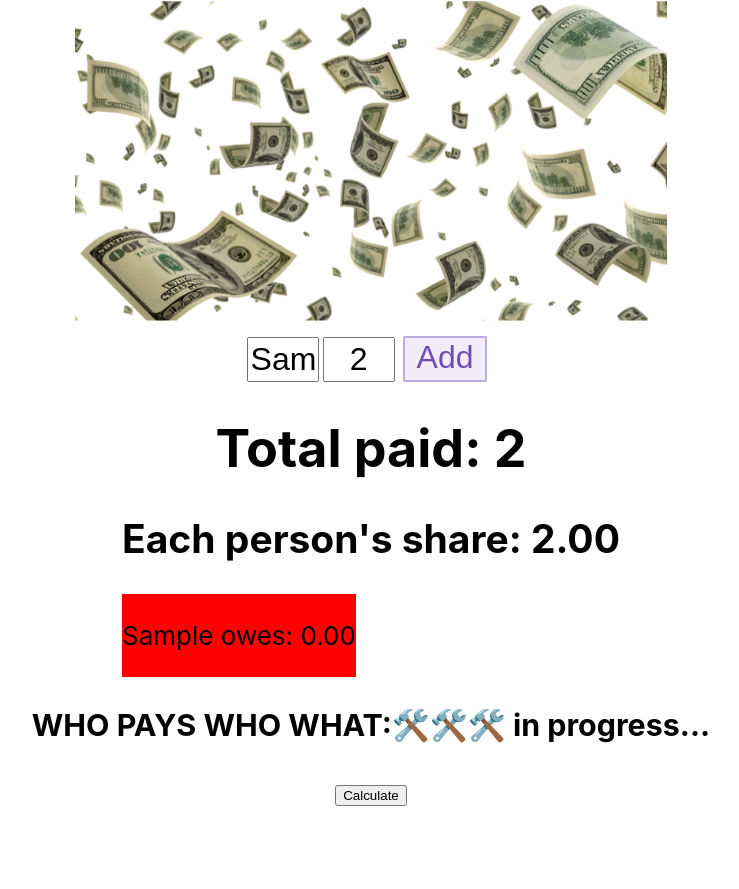
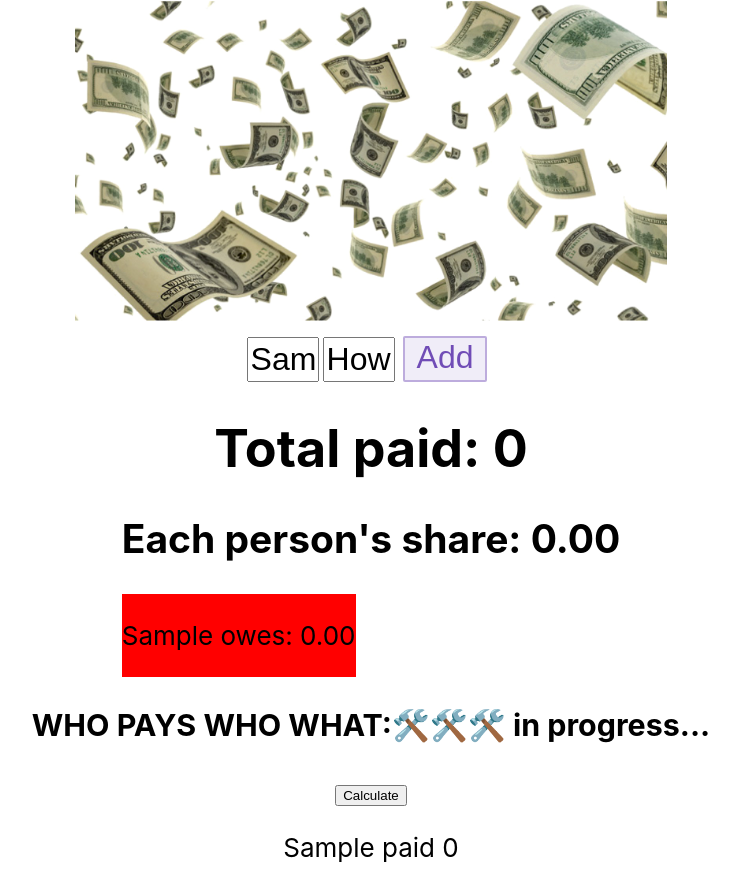
Before and after one commit to vglampard/bill-splitter, a React (Create React App) app: page / in a window 1280 px wide. Both pictures are taken after typing "Sample" into the empty fields and a click on the button "Add". Shown: the whole page, without its empty margins (269-1008 px from the left). Before the commit the page ends 806 px from the top, so only its background shows below. Built offline with nearby package versions, Linux system fonts and the light colour scheme.

Commit message:
trimmed down spare code and ran through calculations to refactor

```diff
--- a/src/App.js
+++ b/src/App.js
@@ -3,7 +3,7 @@ import logo from './logo.png';
 import { Counter } from './features/counter/Counter';
 import './App.css';
 import Result from './features/result/Result';
-import cash from "./logo.png"
+
 
 function App() {
   return (
--- a/src/features/counter/Counter.js
+++ b/src/features/counter/Counter.js
@@ -1,34 +1,26 @@
-import React, { useState } from 'react';
-import { useSelector, useDispatch } from 'react-redux';
-import {
-  incrementByAmount,
-  selectCount,
-} from './counterSlice';
-import styles from './Counter.module.css';
-import { addPayer } from '../paymentsMade/paymentsMadeSlice';
-import { selectPayers } from '../paymentsMade/paymentsMadeSlice';
+import React, { useState } from "react";
+import { useDispatch } from "react-redux";
+import styles from "./Counter.module.css";
+import { addPayer } from "../paymentsMade/paymentsMadeSlice";
 
+// NOT a counter, but in fact the input component where users input a person who contributed to a total bill, and how much they paid.
 export function Counter() {
-  const count = useSelector(selectCount);
   const dispatch = useDispatch();
-  const [incrementAmount, setIncrementAmount] = useState('2');
-  const [payer, setPayer] = useState("")
+  const [incrementAmount, setIncrementAmount] = useState("How much?");
+  const [payer, setPayer] = useState("");
+  // change amount from input string to number
   const incrementValue = Number(incrementAmount) || 0;
 
-
-  function handleClick(){
-    console.log("action object data:", incrementValue, payer)
-    dispatch(addPayer({name: payer, amount: incrementValue}))
-
-    dispatch(incrementByAmount(incrementValue));
+  function handleClick() {
+    // add new payer to the payers array via reducer action
+    dispatch(addPayer({ name: payer, amount: incrementValue }));
   }
 
   return (
     <div>
+      <div className={styles.row}></div>
       <div className={styles.row}>
-      </div>
-      <div className={styles.row}>
-      <input
+        <input
           className={styles.textbox}
           aria-label="Payer name"
           value={payer}
@@ -36,17 +28,13 @@ export function Counter() {
         />
         <input
           className={styles.textbox}
-          aria-label="Set increment amount"
+          aria-label="Payment amount"
           value={incrementAmount}
           onChange={(e) => setIncrementAmount(e.target.value)}
         />
-        <button
-          className={styles.button}
-          onClick={handleClick}
-        >
+        <button className={styles.button} onClick={handleClick}>
           Add
         </button>
-
       </div>
     </div>
   );
--- a/src/features/counter/counterAPI.js
+++ /dev/null
@@ -1,6 +0,0 @@
-// A mock function to mimic making an async request for data
-export function fetchCount(amount = 1) {
-  return new Promise((resolve) =>
-    setTimeout(() => resolve({ data: amount }), 500)
-  );
-}
--- a/src/features/counter/counterSlice.js
+++ b/src/features/counter/counterSlice.js
@@ -1,5 +1,5 @@
 import { createAsyncThunk, createSlice } from '@reduxjs/toolkit';
-import { fetchCount } from './counterAPI';
+// import { fetchCount } from './counterAPI';
 
 const initialState = {
   value: 0,
@@ -11,14 +11,14 @@ const initialState = {
 // will call the thunk with the `dispatch` function as the first argument. Async
 // code can then be executed and other actions can be dispatched. Thunks are
 // typically used to make async requests.
-export const incrementAsync = createAsyncThunk(
-  'counter/fetchCount',
-  async (amount) => {
-    const response = await fetchCount(amount);
-    // The value we return becomes the `fulfilled` action payload
-    return response.data;
-  }
-);
+// export const incrementAsync = createAsyncThunk(
+//   'counter/fetchCount',
+//   async (amount) => {
+//     const response = await fetchCount(amount);
+//     // The value we return becomes the `fulfilled` action payload
+//     return response.data;
+//   }
+// );
 
 export const counterSlice = createSlice({
   name: 'counter',
@@ -42,16 +42,16 @@ export const counterSlice = createSlice({
   },
   // The `extraReducers` field lets the slice handle actions defined elsewhere,
   // including actions generated by createAsyncThunk or in other slices.
-  extraReducers: (builder) => {
-    builder
-      .addCase(incrementAsync.pending, (state) => {
-        state.status = 'loading';
-      })
-      .addCase(incrementAsync.fulfilled, (state, action) => {
-        state.status = 'idle';
-        state.value += action.payload;
-      });
-  },
+  // extraReducers: (builder) => {
+  //   builder
+  //     .addCase(incrementAsync.pending, (state) => {
+  //       state.status = 'loading';
+  //     })
+  //     .addCase(incrementAsync.fulfilled, (state, action) => {
+  //       state.status = 'idle';
+  //       state.value += action.payload;
+  //     });
+  // },
 });
 
 export const { increment, decrement, incrementByAmount } = counterSlice.actions;
--- a/src/features/paymentsMade/paymentsMade.js
+++ b/src/features/paymentsMade/paymentsMade.js
@@ -0,0 +1,13 @@
+import React from 'react'
+
+export default function PaymentsMade({payers}) {
+  return (
+    <div>{payers.map((payer) => {
+        return (
+          <p>
+            {payer.name} paid {payer.amount}
+          </p>
+        );
+      })}</div>
+  )
+}
--- a/src/features/result/Result.js
+++ b/src/features/result/Result.js
@@ -1,21 +1,31 @@
-import { useSelector, useDispatch } from "react-redux";
-import { selectCount } from "../counter/counterSlice";
+import { useSelector } from "react-redux";
 import { selectPayers } from "../paymentsMade/paymentsMadeSlice";
 import React from "react";
 import "./results.css";
-import { splitOwersAndOwed, calculateBalance } from "./functions";
+import { splitOwersAndOwed, calculateBalance } from "../../utils/functions";
 import { useState } from "react";
 import FinalBill from "../finalBill/FinalBill";
+import PaymentsMade from "../paymentsMade/paymentsMade";
+import { getTotalPaid } from "../../utils/functions";
 
 export default function Result() {
-  const payers = useSelector(selectPayers);
-  let totalArray = payers.map((payer) => payer.amount);
-  let total = totalArray.reduce((a, b) => a + b);
-  const payersTrimmed = payers.slice(1);
-  const share = total / payersTrimmed.length;
+  const payersArr = useSelector(selectPayers)
+const total = getTotalPaid(payersArr)
+  const payers = payersArr.slice(1)
+  const share = total / payers.length;
+
+  // add new property to objects, 'moneyPending', using calculate balance
+
+let payersPending = payers.map((a)=>({...a, moneyPending: calculateBalance(share, a.amount)}))
+console.log("CALC check payersPop:", payersPending)
+  // CALC CHECK PASSES
+
+  // splitting functions up with button so they don't start running toe soon
   const [finalResult, setFinalResult] = useState(false)
 
-  let owersAndOwedRef = splitOwersAndOwed (payersTrimmed, share)
+
+
+  let owersAndOwedRef = splitOwersAndOwed (payers, share)
   console.log("OWERS/OWED:", owersAndOwedRef)
  ;
 
@@ -81,15 +91,7 @@ function handleClick(){whoPaysWho(owersAndOwedRef, share, total); setFinalResult
         <button onClick={handleClick}>Calculate</button>
         {finalResult && <FinalBill/>}
       </div>
-      {/* <div className="paidData">
-          {payersTrimmed.map((payer) => {
-            return (
-              <p>
-                {payer.name} paid {payer.amount}
-              </p>
-            );
-          })}
-        </div> */}
+     <PaymentsMade payers = {payers}/>
     </>
   );
 }
--- a/src/features/result/functions.js
+++ b/src/utils/functions.js
@@ -1,3 +1,20 @@
+export function calculateBalance(share, paid) {
+  return (share - paid).toFixed(2);
+}
+
+export function sortByAmountDesc(a, b) {
+    return a.amount - b.amount;
+  }
+
+export function getTotalPaid(payers){
+  let payments = payers.map((payer)=>payer.amount)
+  return payments.reduce((a, b)=> a+b)
+}
+
+export function getShare(payers, total){
+return total/payers.length;
+}
+
 export function splitOwersAndOwed(payersTrimmed, share) {
   let owers = [];
   let owed = [];
@@ -9,15 +26,5 @@ export function splitOwersAndOwed(payersTrimmed, share) {
     owers.sort((a, b) => sortByAmountDesc(a, b));
     owed.sort((a, b) => sortByAmountDesc(a, b)).reverse();
   }
-
-
   return { owers, owed };
 }
-
-export function calculateBalance(share, paid) {
-  return (share - paid).toFixed(2);
-}
-
-function sortByAmountDesc(a, b) {
-    return a.amount - b.amount;
-  }
```
Also changed, not shown: 1 other file (tests, documents, lock files or other folders).
